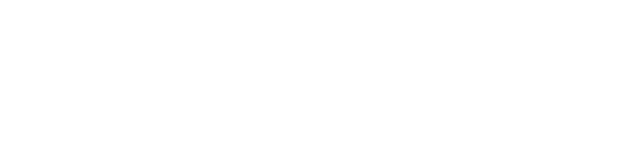
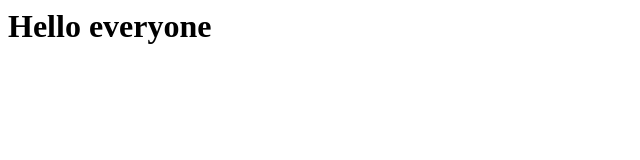
Before and after one commit to cindychang20/cindychang20.github.io, a plain HTML site: page docs/index.html in a window 1280 px wide. Shown: the whole page, without its empty margins (0-640 px from the left). Drawn offline with Linux system fonts and the light colour scheme.

Commit message:
Update index.html

```diff
--- a/docs/index.html
+++ b/docs/index.html
@@ -3,6 +3,6 @@
 <title>Main page</title>
 </head>
 <body>
-<h1></h1>
+<h1> Hello everyone</h1>
 </body>
 </html>
```
